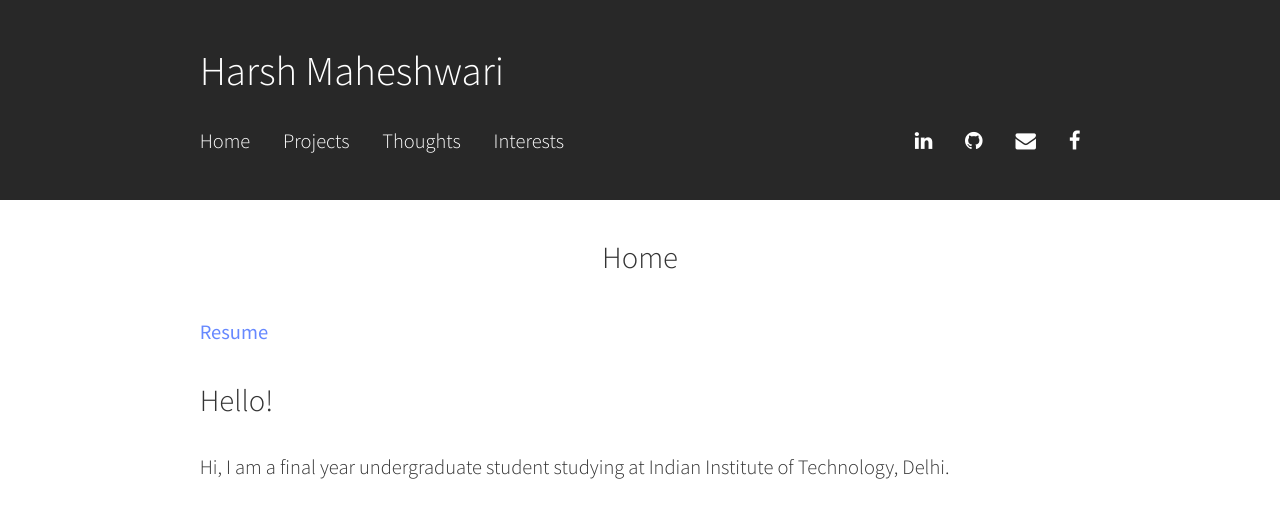
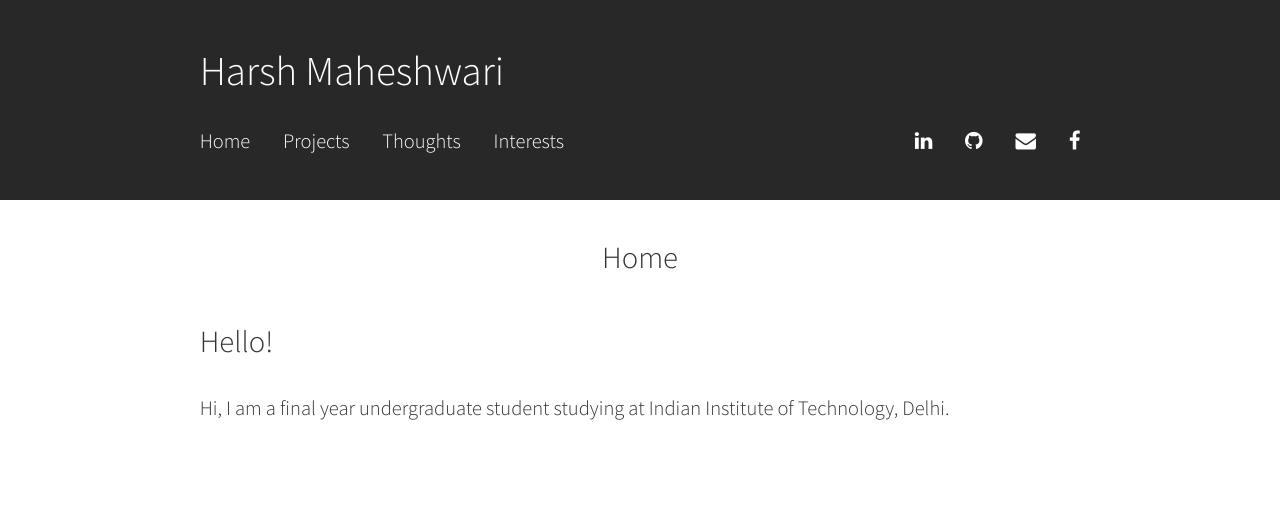
Before and after one commit to harshm121/portfolio-old, a Jekyll site: the page built from index.md, in a window 1280 px wide. Shown: the top 518 px of the page. Built offline with Jekyll 4.4.1, drawn with Linux system fonts in a browser that asks for light colours.

Commit message:
Home page resume link removed

```diff
--- a/index.md
+++ b/index.md
@@ -2,8 +2,6 @@
 title: "Home"
 ---
 
-[Resume](https://drive.google.com/file/d/1h5tgCYdc4U5TrDaK2lxQlQCS9CrMsCJL/view?usp=sharing)
-
 ## Hello!
 
 Hi, I am a final year undergraduate student studying at Indian Institute of Technology, Delhi.
```
